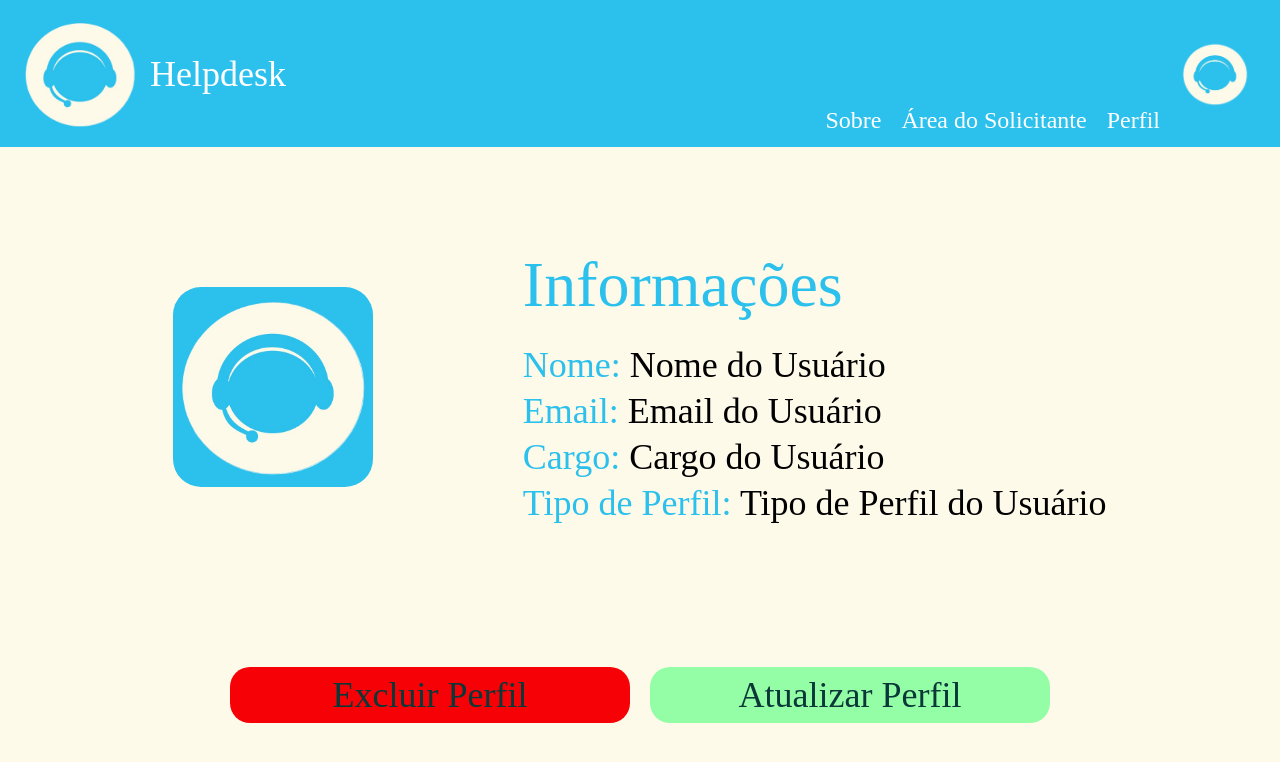
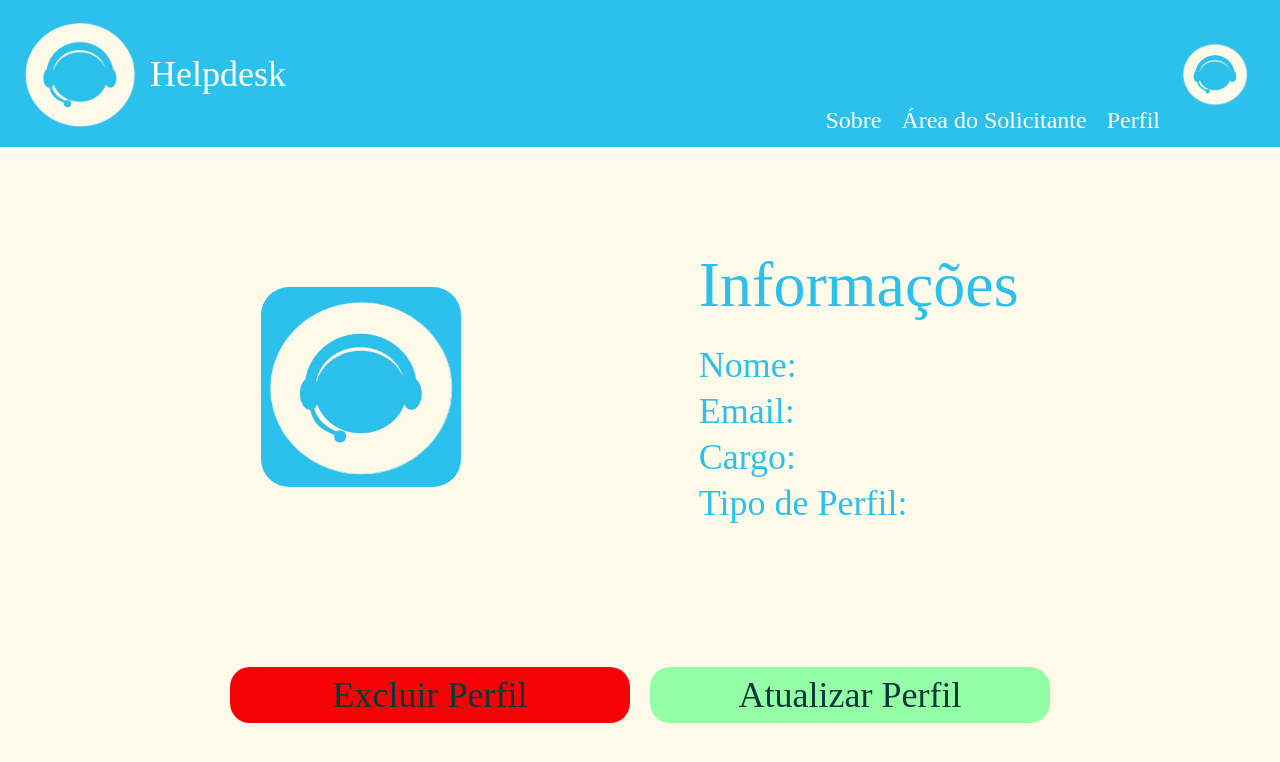
Before and after one commit to ErickConn/case-web-chamadosTI, a React (Vite) app in the folder frontend/case-web-chamadosTI/: page /perfil in a window 1280 px wide. Shown: the top 762 px of the page. Built offline with nearby package versions, Linux system fonts and the light colour scheme; no server answers.

Commit message:
get perfil

```diff
--- a/frontend/case-web-chamadosTI/package.json
+++ b/frontend/case-web-chamadosTI/package.json
@@ -10,6 +10,7 @@
     "preview": "vite preview"
   },
   "dependencies": {
+    "axios": "^1.20.0",
     "react": "^19.2.8",
     "react-dom": "^19.2.8"
   },
--- a/frontend/case-web-chamadosTI/src/pages/perfil.jsx
+++ b/frontend/case-web-chamadosTI/src/pages/perfil.jsx
@@ -1,7 +1,38 @@
-import styles from './perfil.module.css'
-import Header from '../components/header'
+import styles from './perfil.module.css';
+import Header from '../components/header';
+import axios from 'axios';
+import { useState, useEffect } from 'react';
+
 
 export default function Perfil() {
+    const [nome, setNome] = useState('');
+    const [email, setEmail] = useState('');
+    const [cargo, setCargo] = useState('');
+    const [tipo, setTipo] = useState('');
+
+    async function fetchPerfil() {
+        try {
+            const res = await axios.get('http://localhost:3000/perfil', {
+                params: {
+                    id: 1
+                }
+            });
+            const usuario = res.data.response?.usuario;
+            if (usuario) {
+                setNome(usuario.nome || '');
+                setEmail(usuario.email || '');
+                setCargo(usuario.cargo || '');
+                setTipo(usuario.tipo_perfil || '');
+            }
+        } catch (err) {
+            console.error("Erro ao carregar perfil:", err);
+        }
+    }
+
+    useEffect(() => {
+        fetchPerfil();
+    }, []);
+
     return (
         <div>
             <Header></Header>
@@ -14,10 +45,10 @@ export default function Perfil() {
                     </div>
                     <div className={styles.profileInfoContainer}>
                         <h2>Informações</h2>
-                        <p><a>Nome: </a><span>Nome do Usuário</span></p>
-                        <p><a>Email: </a><span>Email do Usuário</span></p>
-                        <p><a>Cargo: </a><span>Cargo do Usuário</span></p>
-                        <p><a>Tipo de Perfil: </a><span>Tipo de Perfil do Usuário</span></p>
+                        <p><a>Nome: </a><span>{nome}</span></p>
+                        <p><a>Email: </a><span>{email}</span></p>
+                        <p><a>Cargo: </a><span>{cargo}</span></p>
+                        <p><a>Tipo de Perfil: </a><span>{tipo}</span></p>
                     </div>
                 </div>
                 <div className={styles.buttonContainer}>
```
Also changed, not shown: 1 other file (tests, documents, lock files or other folders).
